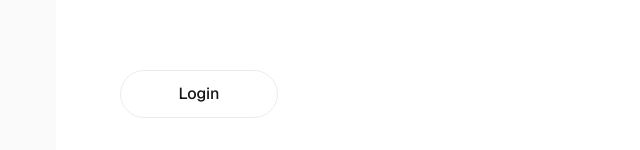
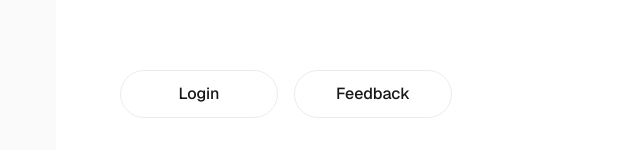
Before and after one commit to oscar-3-3/next-demo, a Next.js app in the folder my-app/: page / in a window 1280 px wide. Shown: the part 554-704 px from the top of the page, without its empty margins (200-840 px from the left). Built offline with nearby package versions, Linux system fonts and the light colour scheme.

Commit message:
Add Feedback link to Home page and create Feedback component

```diff
--- /dev/null
+++ b/my-app/app/feedback/page.tsx
@@ -0,0 +1,3 @@
+export default function Feedback() {
+	return <h1>Feedback</h1>;
+}
--- a/my-app/app/page.tsx
+++ b/my-app/app/page.tsx
@@ -43,6 +43,10 @@ export default function Home() {
           href="/login" >
           Login
           </Link>
+          <Link className="flex h-12 w-full items-center justify-center rounded-full border border-solid border-black/[.08] px-5 transition-colors hover:border-transparent hover:bg-black/[.04] dark:border-white/[.145] dark:hover:bg-[#1a1a1a] md:w-[158px]"
+          href="/feedback" >
+          Feedback
+          </Link>
         </div>
       </main>
     </div>
```
